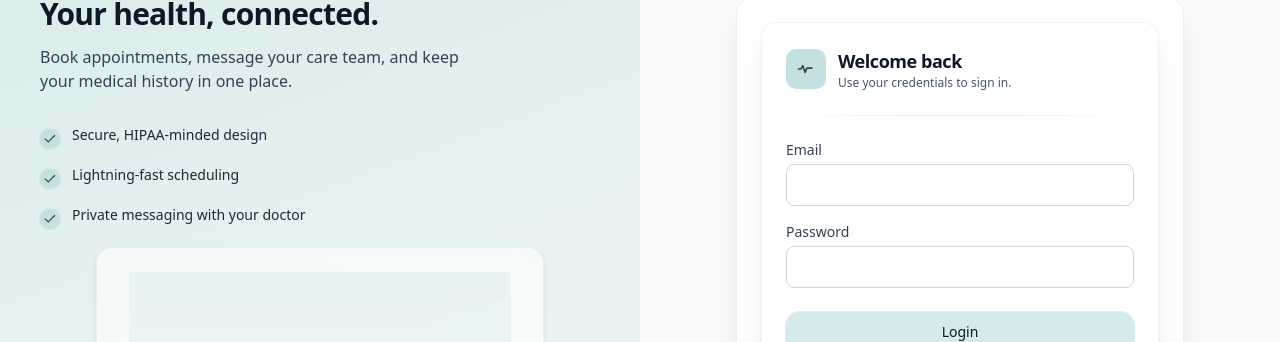
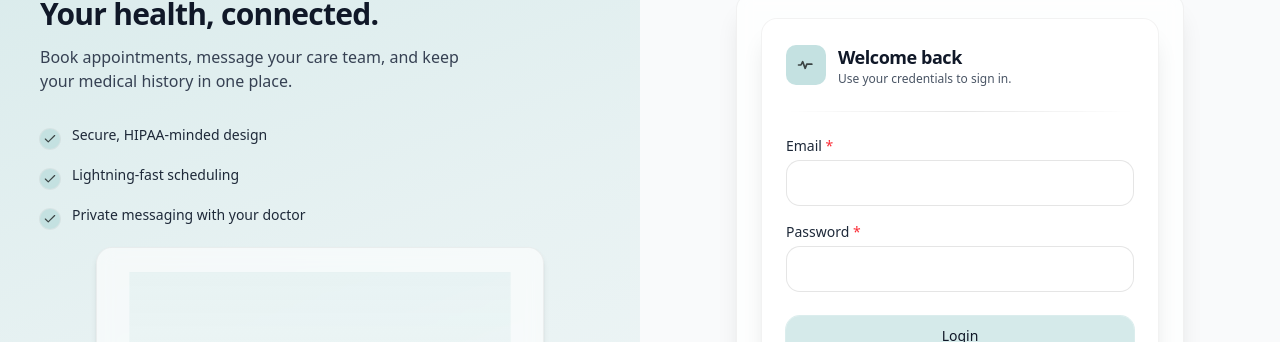
Before and after one commit to Pi-Square-Analytics/careconect-frontend, a Next.js app: page /login in a window 1280 px wide. Shown: the part 149-491 px from the top of the page. Built offline with nearby package versions, Linux system fonts and the light colour scheme; no server answers.

Commit message:
feat(auth): improve input field styling and add error handling

```diff
--- a/src/components/Auth/InputField.tsx
+++ b/src/components/Auth/InputField.tsx
@@ -1,4 +1,5 @@
 import { FieldError, UseFormRegister } from 'react-hook-form';
+import React from 'react';
 
 interface InputFieldProps {
   label: string;
@@ -13,18 +14,43 @@ interface InputFieldProps {
 export function InputField({ label, name, type, register, error, required }: InputFieldProps) {
   return (
     <div className="mb-4">
-      <label htmlFor={name} className="block text-sm font-medium text-gray-700">
-        {label}
+      <label
+        htmlFor={name}
+        className="mb-1 block text-sm font-medium text-gray-800"
+      >
+        {label} {required && <span className="text-red-500">*</span>}
       </label>
-      <input
-        type={type}
-        id={name}
-        {...register(name, { required: required ? `${label} is required` : false })}
-        className={`mt-1 block w-full border rounded-md p-2 focus:ring focus:ring-blue-300 ${
-          error ? 'border-red-500' : 'border-gray-300'
-        }`}
-      />
-      {error && <p className="text-red-500 text-sm mt-1">{error.message}</p>}
+
+      <div
+        className={[
+          'group relative rounded-xl border bg-white/80 transition',
+          error ? 'border-red-300 ring-1 ring-red-300' : 'border-black/10 hover:border-black/20',
+          'focus-within:border-[var(--brand)]/60 focus-within:ring-2 focus-within:ring-[var(--brand)]/50',
+        ].join(' ')}
+      >
+        {/* optional decorative icon area (kept empty to avoid functional change) */}
+        <div className="pointer-events-none absolute left-3 top-1/2 -translate-y-1/2 opacity-50">
+          {/* you can drop an inline SVG here if you like */}
+        </div>
+
+        <input
+          type={type}
+          id={name}
+          {...register(name, { required: required ? `${label} is required` : false })}
+          className={[
+            'w-full rounded-xl bg-transparent px-3 py-2.5 outline-none',
+            // add left padding only if you place an icon above (e.g. pl-10)
+            'text-gray-900 placeholder:text-gray-400',
+          ].join(' ')}
+          aria-invalid={!!error}
+        />
+      </div>
+
+      {error && (
+        <p className="mt-1 text-sm text-red-600">
+          {error.message}
+        </p>
+      )}
     </div>
   );
 }
```
